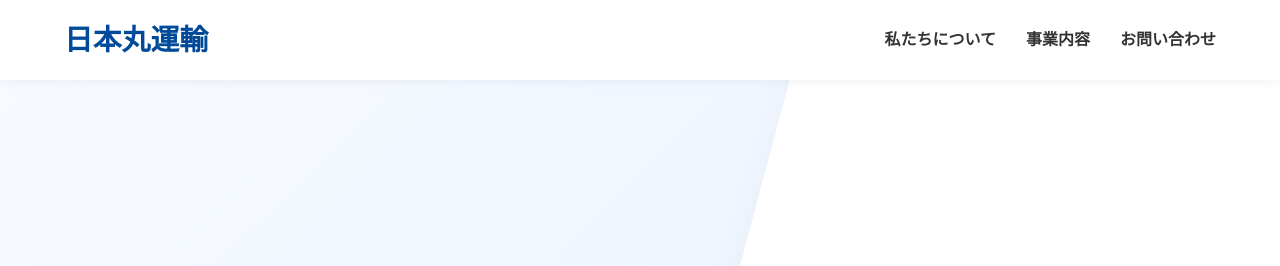
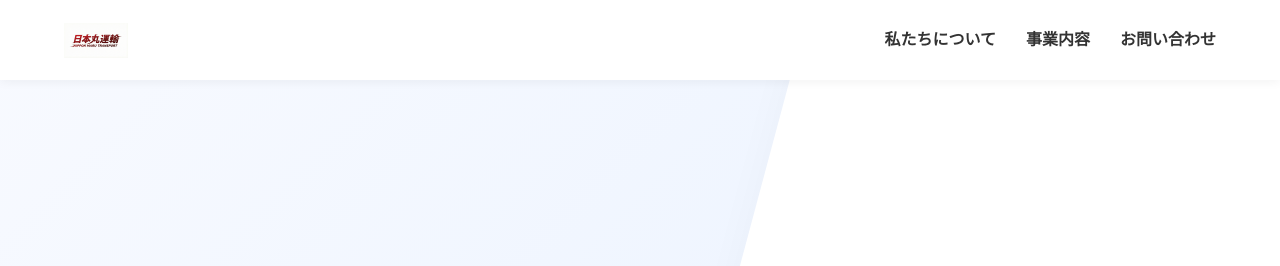
Before and after one commit to yoshitakah-blip/nihonmaru, a website built with Vite: page index.html in a window 1280 px wide. Shown: the top 266 px of the page. Built offline with nearby package versions, Linux system fonts and the light colour scheme.

Commit message:
ヘッダーのロゴを赤い画像ロゴに差し替え

```diff
--- a/index.html
+++ b/index.html
@@ -18,7 +18,9 @@
   <div id="app">
     <header>
       <nav class="container">
-        <div class="logo">日本丸運輸</div>
+        <div class="logo">
+          <img src="./header-logo.png" alt="日本丸運輸" style="height: 35px; width: auto;">
+        </div>
         <ul>
           <li><a href="#about">私たちについて</a></li>
           <li><a href="#services">事業内容</a></li>
```
